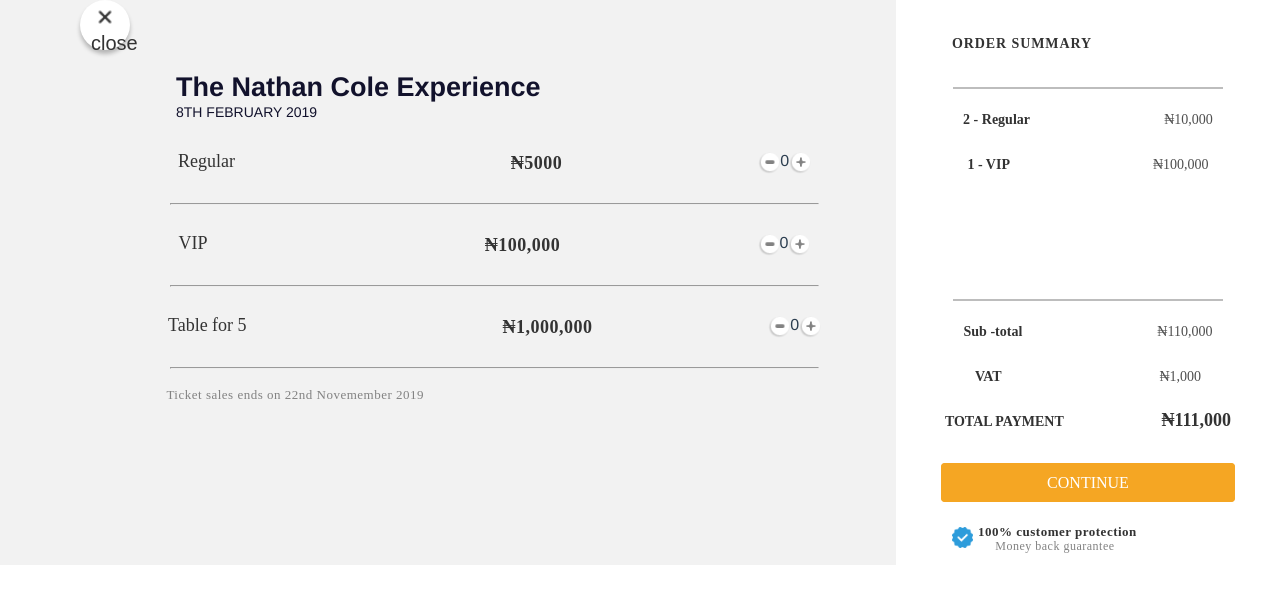
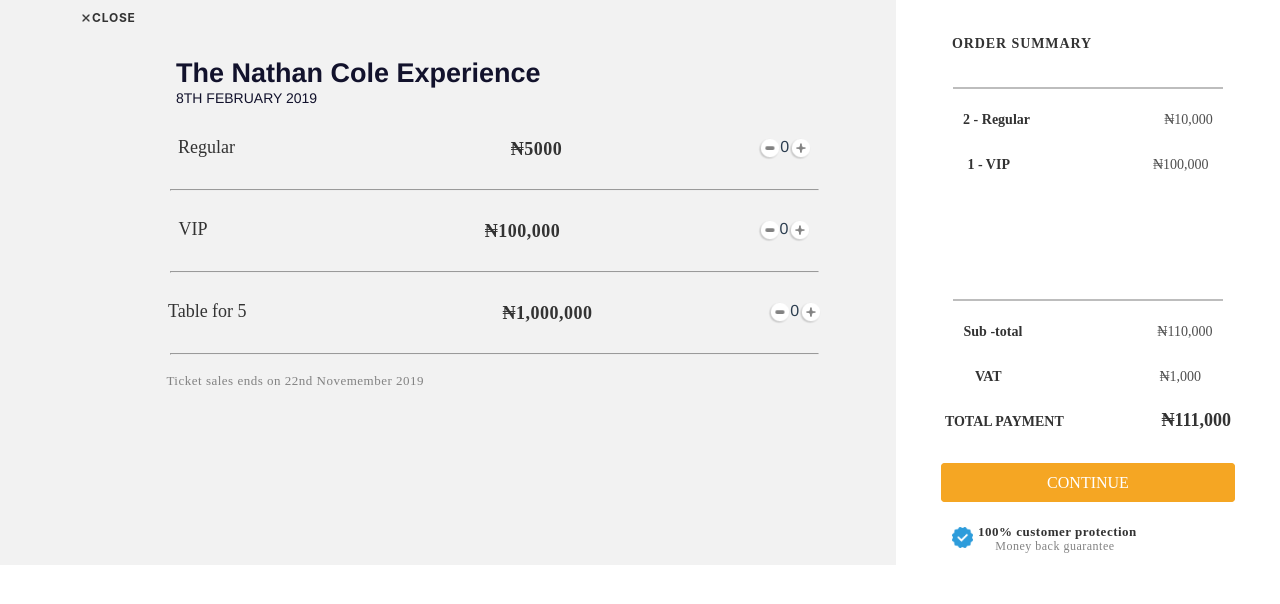
Before and after one commit to abiodunjohnson/Ticket_master, a Vue app: page /Payment in a window 1280 px wide. Shown: the top 604 px of the page. Built offline with nearby package versions, Linux system fonts and the light colour scheme; what vue-js-modal would draw is missing.

Commit message:
modal added

```diff
--- a/package.json
+++ b/package.json
@@ -8,10 +8,12 @@
     "lint": "vue-cli-service lint"
   },
   "dependencies": {
+    "axios": "^0.19.2",
     "core-js": "^3.6.4",
     "vue": "^2.6.11",
     "vue-js-modal": "^2.0.0-rc.3",
-    "vue-router": "^3.1.6"
+    "vue-router": "^3.1.6",
+    "vuex": "^3.4.0"
   },
   "devDependencies": {
     "@vue/cli-plugin-babel": "~4.3.0",
--- a/src/components/Navbar.vue
+++ b/src/components/Navbar.vue
@@ -10,12 +10,22 @@
         <li class="ticket__text">I didn't get my ticket</li>
 
         <li>
-          <button class="create-event-btn">CREATE YOUR OWN EVENT</button>
+          <button @click="showModal" class="create-event-btn">CREATE YOUR OWN EVENT</button>
         </li>
       </ul>
     </div>
   </main>
 </template>
+
+<script>
+export default {
+  methods:{
+    showModal(){
+      this.$emit('showModal', 'carrier')
+    }
+  }
+}
+</script>
 
 <style scoped>
 #nav-bar {
--- a/src/layout/HomeLayout.vue
+++ b/src/layout/HomeLayout.vue
@@ -1,19 +1,39 @@
 <template>
   <main id="homelayout">
-    <Navbar />
+
+    <Navbar v-on:showModal="show" />
     <router-view></router-view>
+     <modal  name="register-modal">
+     <Register />
+    </modal>
     <Footer />
+
   </main>
 </template>
 
 <script>
+// eslint-disable-next-line vue/no-parsing-error
+import Register from "../views/Register.vue";
 import Navbar from "../components/Navbar.vue";
 import Footer from "../components/Footer.vue";
 export default {
+  data() {
+
+  },
   components: {
     Navbar,
-    Footer
+    Footer,
+    Register
+  },
+   methods: {
+  show () {
+    this.$modal.show('register-modal');
+  },
+  hide () {
+    this.$modal.hide('register-modal');
   }
+}
+
 };
 </script>
 
--- a/src/views/Event.vue
+++ b/src/views/Event.vue
@@ -37,7 +37,7 @@
     </section>
 
     <hr />
-    <Register />
+    <!-- <Register /> -->
 
     <section class="next-container">
       <div class="left-container">
@@ -71,24 +71,21 @@
         </div>
       </div>
     </section>
+
+
   </main>
 </template>
 
 <script>
-import Register from "./Register.vue";
+// import Register from "./Register.vue";
 export default {
   components: {
-    Register
+    // Register
   },
 
-  methods: {
-  show () {
-    this.$modal.show('register');
-  },
-  hide () {
-    this.$modal.hide('register');
-  }
-}
+
+
+
 };
 </script>
 
--- a/src/views/Payment.vue
+++ b/src/views/Payment.vue
@@ -3,12 +3,15 @@
     <section class="main-container">
       <div class="left-container">
         <div class="left-content">
-          <div class="btn-block">
-            <button to class="send-ticket">
-              <img src="@/assets/img/Close.png" />
-              close
-            </button>
-          </div>
+           <div class="register-close">
+
+        <a>
+          <img src="@/assets/img/Close.png" />
+        </a>
+         <div class="register-heading">
+          <h3>close</h3>
+        </div>
+      </div>
 
           <div class="event-name">
             The Nathan Cole
@@ -153,6 +156,28 @@ export default {
 #payment .main-container .left-container {
   margin-left: 5rem;
 }
+
+#payment .main-container .left-container .register-close {
+  display: flex;
+}
+
+#payment .main-container .left-container .register-close .register-heading h3 {
+  font-family: SFProDisplay;
+  font-size: 12px;
+  line-height: 12px;
+  letter-spacing: 0.065em;
+  text-transform: uppercase;
+  color: #333333;
+}
+#payment .main-container .left-container .register-close a {
+  margin-top: 10px;
+}
+
+#payment .main-container .left-container .register-close a img {
+  width: 12px;
+  height: 12px;
+}
+
 
 #payment .main-container .left-container .left-line {
   width: 78%;
--- a/src/views/Register.vue
+++ b/src/views/Register.vue
@@ -43,11 +43,14 @@ export default {};
 </script>
 
 <style scoped>
+#register {
+  height: auto;
+}
 #register .main-container {
   background: #ffffff;
-  box-shadow: 0px 4px 4px rgba(0, 0, 0, 0.25);
+  /* box-shadow: 0px 4px 4px rgba(0, 0, 0, 0.25); */
   border-radius: 10px;
-  width: 30%;
+  width: 70%;
   height: auto;
   margin: auto;
   padding: 30px 10px 60px 10px;
```
Also changed, not shown: 1 other file (tests, documents, lock files or other folders).
